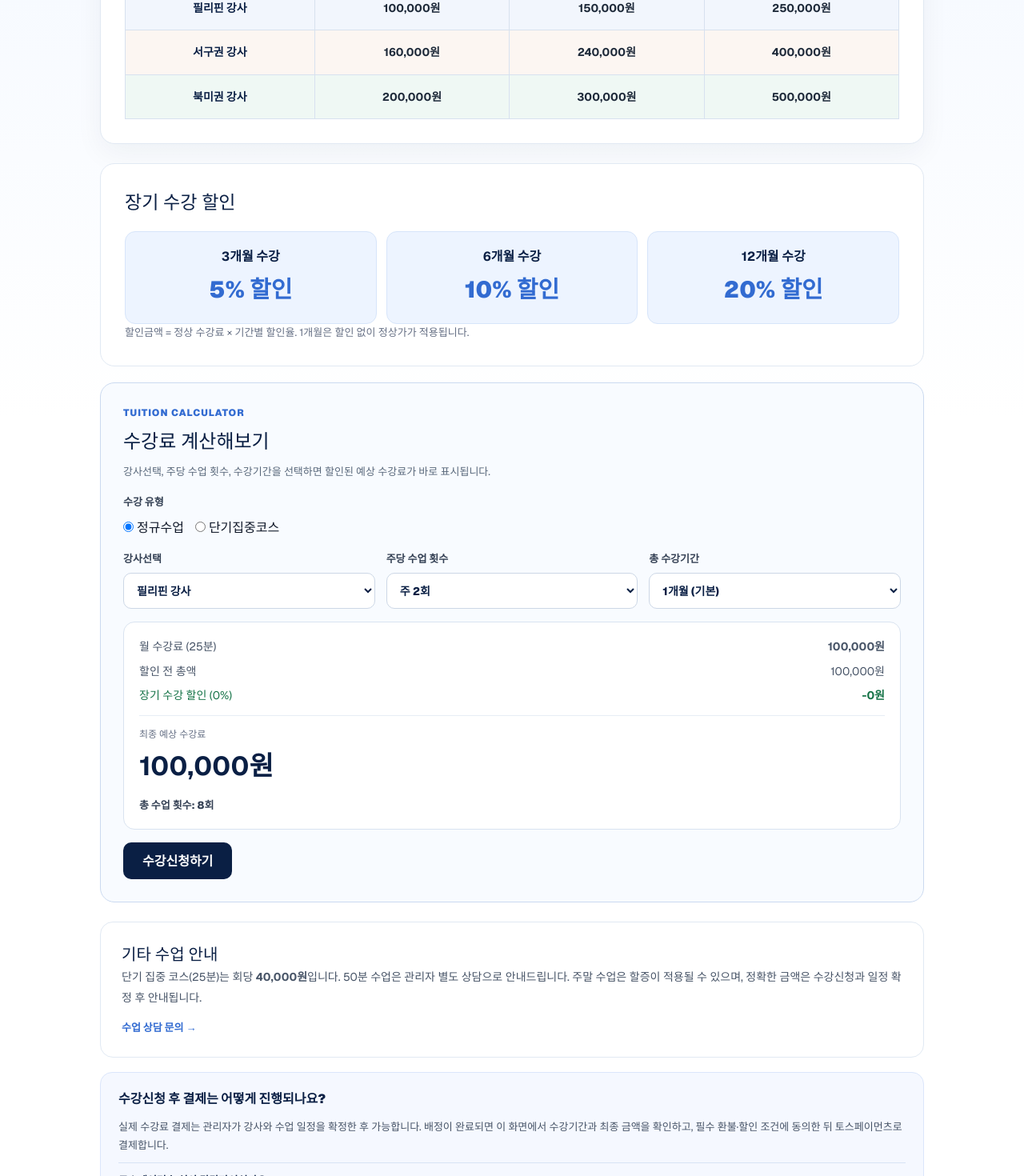
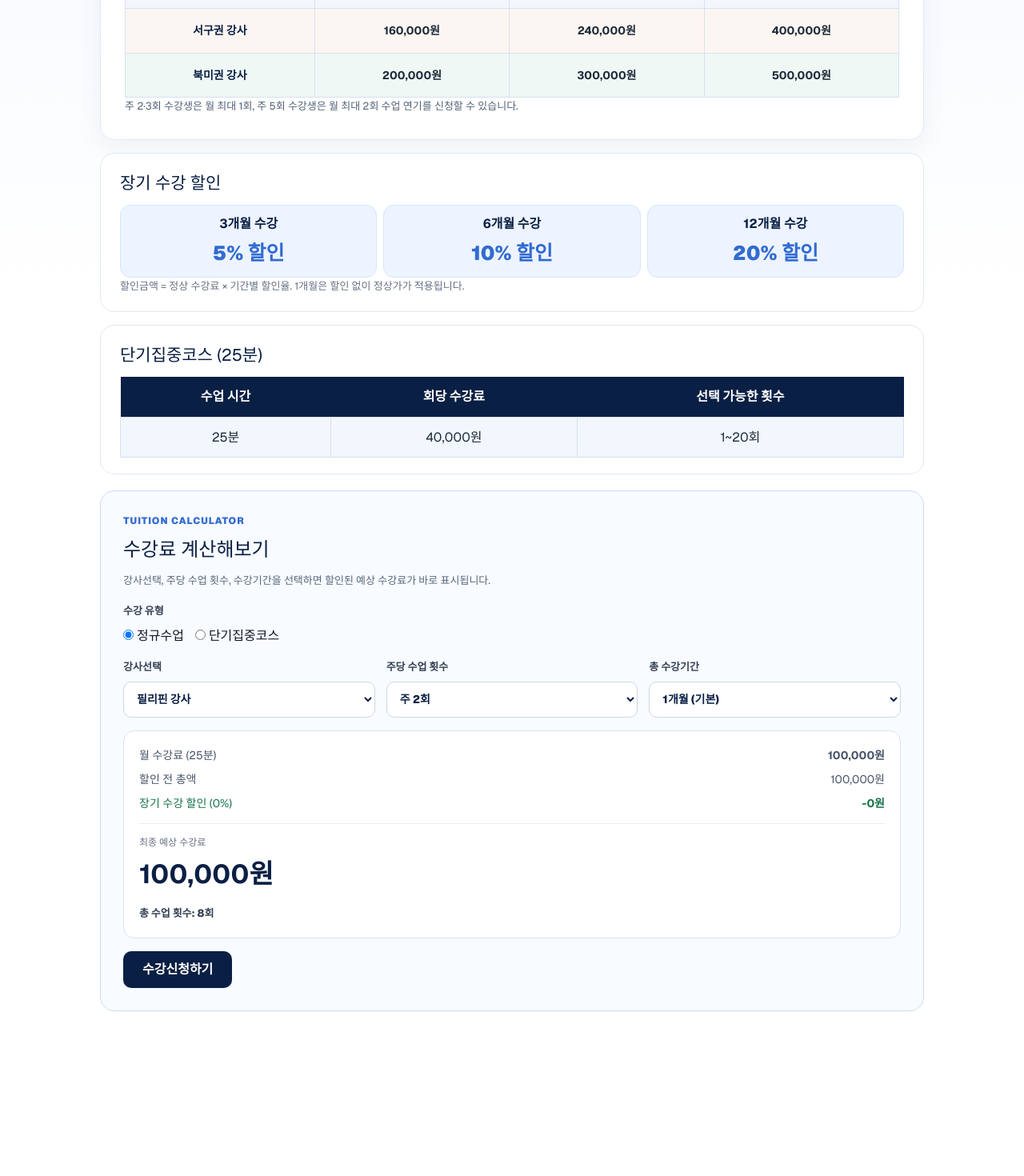
Before and after one commit to buyallkorea/talkly-platform, a Next.js app: page /tuition in a window 1280 px wide. Shown: the part 460-1930 px from the top of the page at 80% size. After the commit the page ends 1816 px from the top, so only its background shows below. Built offline with nearby package versions, Linux system fonts and the light colour scheme.

Commit message:
feat: streamline tuition information and lesson count preview

```diff
--- a/app/tuition/page.tsx
+++ b/app/tuition/page.tsx
@@ -1,6 +1,5 @@
 import type { Metadata } from "next";
 import Link from "next/link";
-import TossReviewInfo from "@/components/payments/TossReviewInfo";
 import TuitionCalculator from "@/components/TuitionCalculator";
 import { TUITION_REGIONS, TUITION_MONTHS, tuitionAmount } from "@/lib/tuition";
 
@@ -19,13 +18,10 @@ export default function TuitionPage() {
         <Link href="/" style={{ color: "#4169a1", fontSize: 14, textDecoration: "none", fontWeight: 800 }}>← TALKLY 홈</Link>
         <p style={{ margin: "30px 0 7px", color: "#3978ef", fontSize: 12, fontWeight: 900, letterSpacing: "0.1em" }}>TALKLY TUITION</p>
         <h1 style={{ margin: 0, color: "#0A1F44", fontSize: "clamp(30px,5vw,43px)", letterSpacing: "-0.04em" }}>수강료 안내</h1>
-        <p style={{ color: "#667085", lineHeight: 1.8, fontSize: 15 }}>
-          로그인하지 않아도 정규수업 수강료와 장기 수강 할인 혜택을 확인하실 수 있습니다.
-        </p>
 
         <section style={{ marginTop: 28, padding: "clamp(18px,4vw,30px)", background: "#fff", border: "1px solid #e1e9f3", borderRadius: 18, boxShadow: "0 12px 35px rgba(10,31,68,.05)" }}>
           <h2 style={{ fontSize: 23, color: "#0A1F44", margin: "0 0 9px" }}>정규수업 월 수강료</h2>
-          <p style={{ fontSize: 13, color: "#667085", lineHeight: 1.7, marginBottom: 20 }}>수업당 25분 · 월 4주(주 2·3·5회 기준) · 평일 수업 기준</p>
+          <p style={{ fontSize: 13, color: "#667085", lineHeight: 1.7, marginBottom: 20 }}>평일 수업 기준 / 수업당 25분 / 월 4주(주 2·3·5회 기준) / 주말·50분 수업은 별도 상담</p>
           <div style={{ width: "100%", overflowX: "auto" }}>
             <table style={{ width: "100%", borderCollapse: "collapse", minWidth: 560, textAlign: "center" }}>
               <thead>
@@ -49,33 +45,43 @@ export default function TuitionPage() {
               </tbody>
             </table>
           </div>
+          <p style={{ fontSize: 13, color: "#526277", lineHeight: 1.7, marginBottom: 0 }}>
+            주 2·3회 수강생은 월 최대 1회, 주 5회 수강생은 월 최대 2회 수업 연기를 신청할 수 있습니다.
+          </p>
         </section>
 
-        <section style={{ marginTop: 24, padding: "clamp(18px,4vw,30px)", background: "#fff", border: "1px solid #e1e9f3", borderRadius: 18 }}>
-          <h2 style={{ fontSize: 23, color: "#0A1F44", margin: "0 0 17px" }}>장기 수강 할인</h2>
-          <div style={{ display: "grid", gridTemplateColumns: "repeat(auto-fit,minmax(150px,1fr))", gap: 12 }}>
+        <section style={{ marginTop: 16, padding: "20px clamp(16px,3vw,24px)", background: "#fff", border: "1px solid #e1e9f3", borderRadius: 18 }}>
+          <h2 style={{ fontSize: 21, color: "#0A1F44", margin: "0 0 10px" }}>장기 수강 할인</h2>
+          <div style={{ display: "grid", gridTemplateColumns: "repeat(auto-fit,minmax(150px,1fr))", gap: 8 }}>
             {TUITION_MONTHS.filter((p) => p.discount > 0).map((policy) => (
-              <div key={policy.months} style={{ border: "1px solid #d7e5fa", background: "#edf4ff", padding: "18px 14px", textAlign: "center", borderRadius: 13 }}>
+              <div key={policy.months} style={{ border: "1px solid #d7e5fa", background: "#edf4ff", padding: "10px 12px", textAlign: "center", borderRadius: 13 }}>
                 <strong style={{ color: "#0A1F44" }}>{policy.months}개월 수강</strong>
-                <div style={{ marginTop: 6, fontSize: 29, fontWeight: 900, color: "#326bd1" }}>{policy.discount}% 할인</div>
+                <div style={{ marginTop: 4, fontSize: 25, fontWeight: 900, color: "#326bd1" }}>{policy.discount}% 할인</div>
               </div>
             ))}
           </div>
           <p style={{ marginBottom: 0, fontSize: 13, color: "#667085", lineHeight: 1.7 }}>할인금액 = 정상 수강료 × 기간별 할인율. 1개월은 할인 없이 정상가가 적용됩니다.</p>
         </section>
 
+        <section aria-label="단기집중코스 수강료" style={{ marginTop: 16, padding: "20px clamp(16px,3vw,24px)", background: "#fff", border: "1px solid #e1e9f3", borderRadius: 18 }}>
+          <h2 style={{ fontSize: 21, color: "#0A1F44", margin: "0 0 10px" }}>단기집중코스 (25분)</h2>
+          <div style={{ overflowX: "auto" }}>
+            <table style={{ width: "100%", borderCollapse: "collapse", textAlign: "center" }}>
+              <thead><tr style={{ background: "#0A1F44", color: "#fff" }}>
+                <th scope="col" style={{ padding: 12 }}>수업 시간</th>
+                <th scope="col" style={{ padding: 12 }}>회당 수강료</th>
+                <th scope="col" style={{ padding: 12 }}>선택 가능한 횟수</th>
+              </tr></thead>
+              <tbody><tr style={{ background: "#f2f6fd", color: "#1d2939" }}>
+                <td style={{ border: "1px solid #d7e1ef", padding: 12 }}>25분</td>
+                <td style={{ border: "1px solid #d7e1ef", padding: 12 }}>{won(40000)}</td>
+                <td style={{ border: "1px solid #d7e1ef", padding: 12 }}>1~20회</td>
+              </tr></tbody>
+            </table>
+          </div>
+        </section>
         <TuitionCalculator showEnrollLink />
 
-        <section style={{ marginTop: 24, padding: "24px 26px", background: "#fff", border: "1px solid #e1e9f3", borderRadius: 16 }}>
-          <h2 style={{ color: "#0A1F44", fontSize: 20, marginTop: 0 }}>기타 수업 안내</h2>
-          <p style={{ fontSize: 14, lineHeight: 1.85, color: "#475467", margin: 0 }}>
-            단기 집중 코스(25분)는 회당 <strong>40,000원</strong>입니다.
-            50분 수업은 관리자 별도 상담으로 안내드립니다.
-            주말 수업은 할증이 적용될 수 있으며, 정확한 금액은 수강신청과 일정 확정 후 안내됩니다.
-          </p>
-          <Link href="/consultation" style={{ display: "inline-block", marginTop: 14, fontSize: 13, fontWeight: 800, color: "#326bd1" }}>수업 상담 문의 →</Link>
-        </section>
-        <TossReviewInfo />
       </div>
     </main>
   );
```
